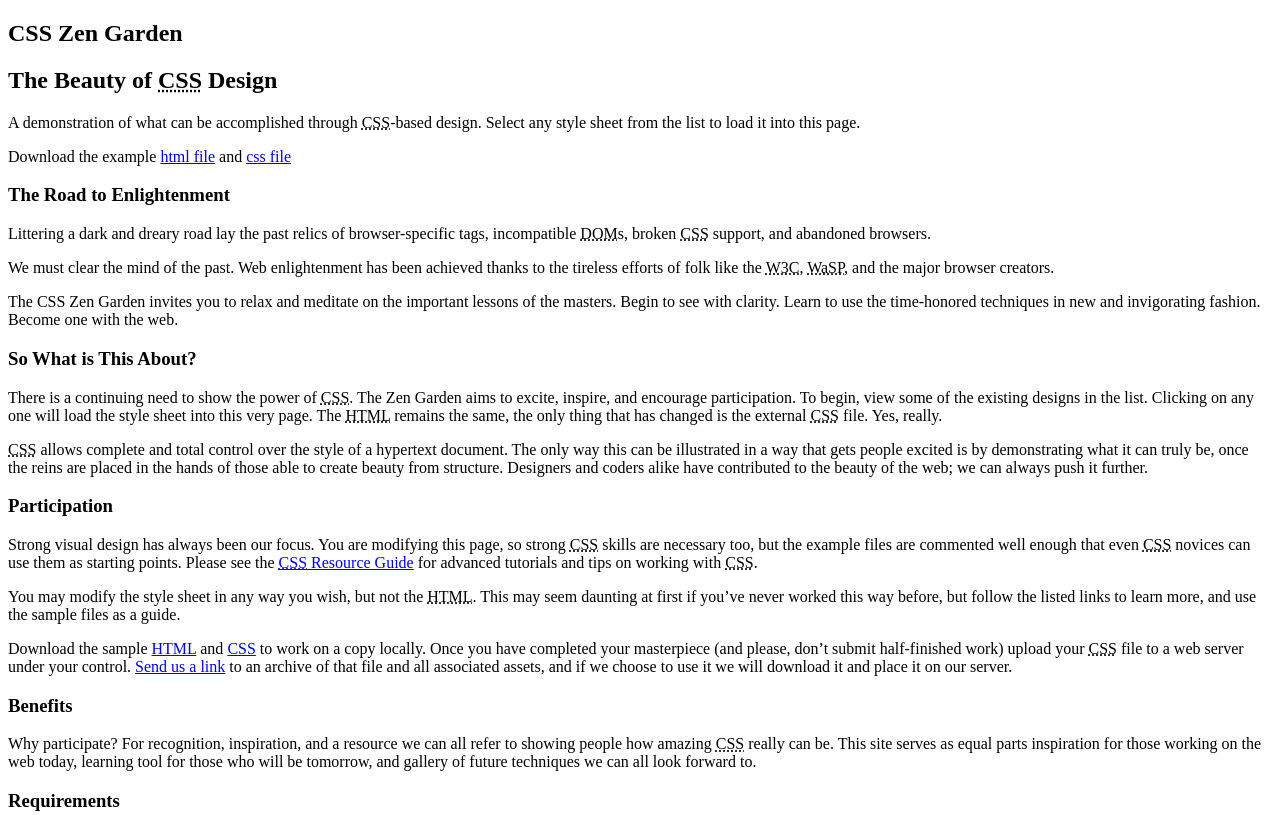
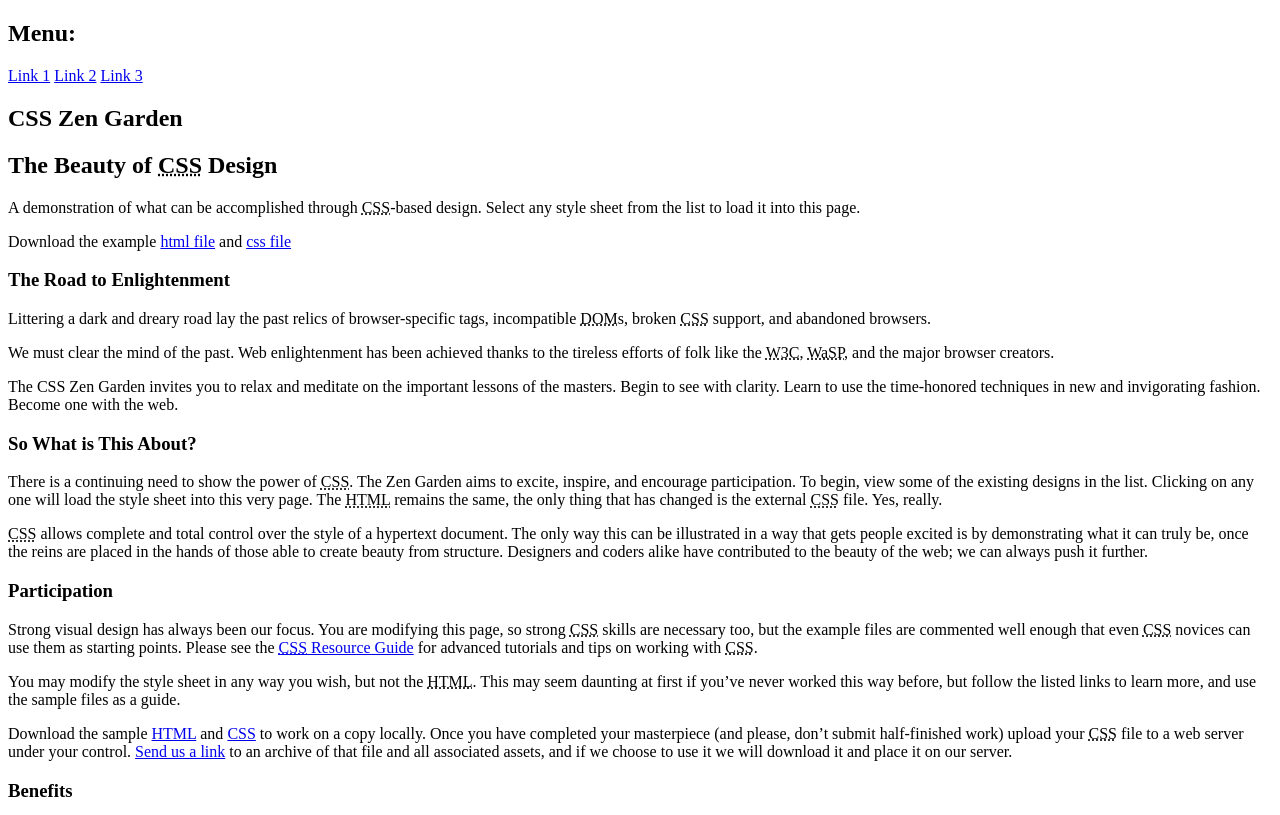
Before and after one commit to andergarten/Zengarden, a plain HTML site: page index.html in a window 1280 px wide. Shown: the top 815 px of the page. Drawn offline with Linux system fonts and the light colour scheme.

Commit message:
deleted comments, added a div box.

```diff
--- a/index.html
+++ b/index.html
@@ -18,37 +18,14 @@
 	<![endif]-->
 </head>
 
-<!--
+<body id="css-zen-garden">
 
-
-
-	View source is a feature, not a bug. Thanks for your curiosity and
-	interest in participating!
-
-	Here are the submission guidelines for the new and improved csszengarden.com:
-
-	- CSS3? Of course! Prefix for ALL browsers where necessary.
-	- go responsive; test your layout at multiple screen sizes.
-	- your browser testing baseline: IE9+, recent Chrome/Firefox/Safari, and iOS/Android
-	- Graceful degradation is acceptable, and in fact highly encouraged.
-	- use classes for styling. Don't use ids.
-	- web fonts are cool, just make sure you have a license to share the files. Hosted
-	  services that are applied via the CSS file (ie. Google Fonts) will work fine, but
-	  most that require custom HTML won't. TypeKit is supported, see the readme on this
-	  page for usage instructions: https://github.com/mezzoblue/csszengarden.com/
-
-	And a few tips on building your CSS file:
-
-	- use :first-child, :last-child and :nth-child to get at non-classed elements
-	- use ::before and ::after to create pseudo-elements for extra styling
-	- use multiple background images to apply as many as you need to any element
-	- use the Kellum Method for image replacement, if still needed. http://goo.gl/GXxdI
-	- don't rely on the extra divs at the bottom. Use ::before and ::after instead.
-
-
--->
-
-<body id="css-zen-garden">
+<div class="side-menu">
+	<h2>Menu:</h3>
+	<a href="#" class="menu-link">Link 1</a>
+	<a href="#" class="menu-link">Link 2</a>
+	<a href="#" class="menu-link">Link 3</a>
+</div>
 <div class="page-wrapper">
 
 	<section class="intro" id="zen-intro">
@@ -129,7 +106,7 @@
 					</li>					<li>
 						<a href="/216/" class="design-name">Fountain Kiss</a> by						<a href="http://jeremycarlson.com" class="designer-name">Jeremy Carlson</a>
 					</li>					<li>
-						<a href="/215/" class="design-name">A Robot Named Jimmy</a> by						<a href="http://meltmedia.com/" class="designer-name">meltmedia</a>
+						<a href="/215/" class="design-nam="navigation"e">A Robot Named Jimmy</a> by						<a href="http://meltmedia.com/" class="designer-name">meltmedia</a>
 					</li>					<li>
 						<a href="/214/" class="design-name">Verde Moderna</a> by						<a href="http://www.mezzoblue.com/" class="designer-name">Dave Shea</a>
 					</li>					</ul>
@@ -181,7 +158,6 @@
 		</div>
 	</aside>
 
-
 </div>
 
 <!--
```
